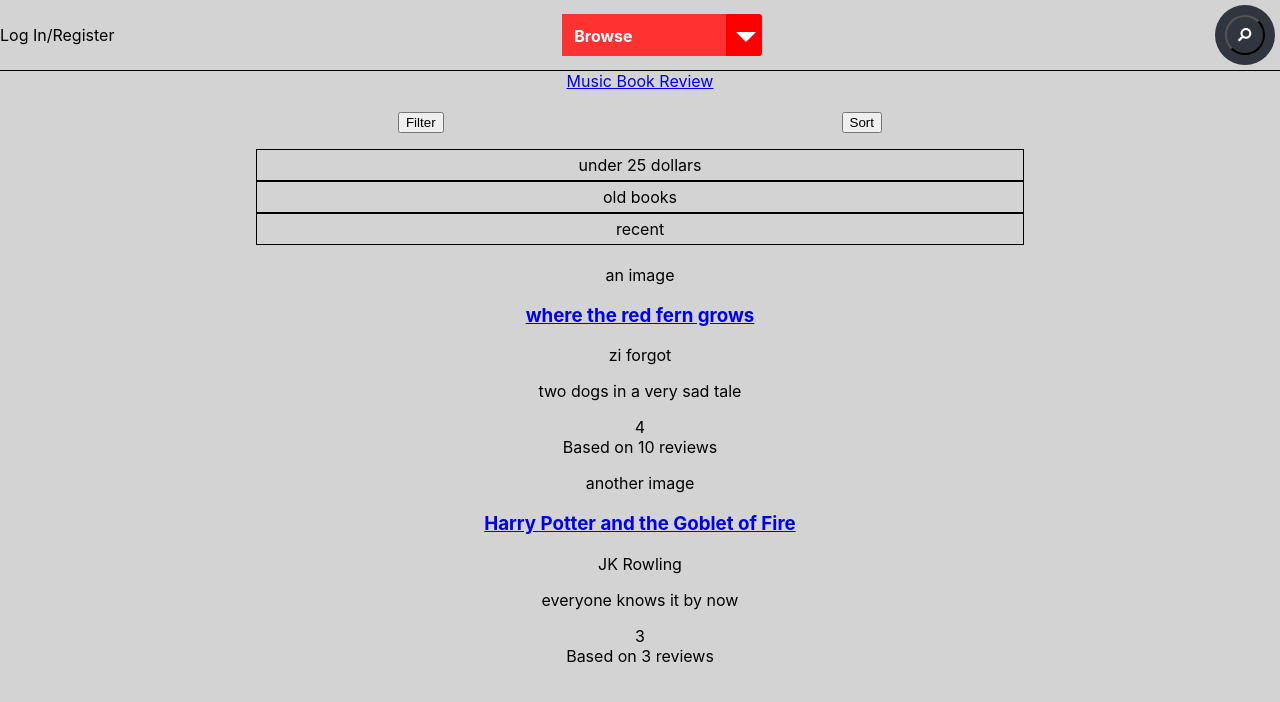
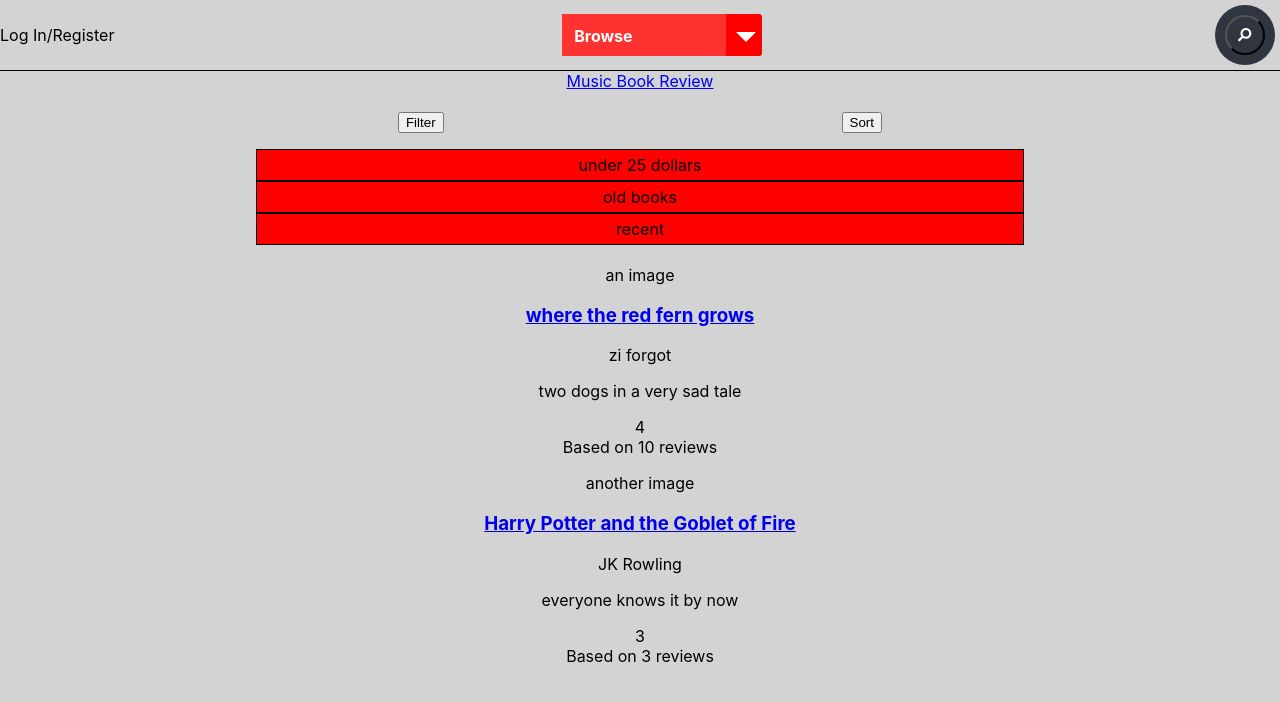
Before and after one commit to hotdogmcgee/music-book-review--client, a React (Create React App) app: page /category/1 in a window 1280 px wide. Both pictures are taken after a click on the element "Filter". Shown: the top 702 px of the page. Built offline with nearby package versions, Linux system fonts and the light colour scheme.

Commit message:
conditionally render style for filter buttons

```diff
--- a/src/Components/FilterSortBar/FilterSortBar.css
+++ b/src/Components/FilterSortBar/FilterSortBar.css
@@ -13,3 +13,7 @@
     border: 1px solid black;
     padding: 5px
 }
+
+.filter-highlight {
+    background-color: red
+}
--- a/src/Components/FilterSortBar/FilterSortBar.js
+++ b/src/Components/FilterSortBar/FilterSortBar.js
@@ -12,7 +12,12 @@ export default class FilterSortBar extends React.Component {
       displayOptions: false,
       list: [],
       filters: ["under 25 dollars", "old books", "recent"],
-      filterOrSort: null
+      filterOrSort: null,
+      activeFilters: {
+        'under 25 dollars': true,
+        'old books': true,
+        'recent': true
+      }
     };
 
     this.handleSetOptions = this.handleSetOptions.bind(this);
@@ -25,11 +30,32 @@ export default class FilterSortBar extends React.Component {
   };
 
   setFilterOrSort = value => {
-    console.log("ran");
     this.setState({
       filterOrSort: value
     });
   };
+
+  toggleClass = (value) => {
+    console.log('toggle class', this.state.activeFilters, value);
+
+
+    // console.log(this.state.activeFilters[value]);
+    // this.setState({ [value] : !value
+
+    // })
+    const activeFilters = {...this.state.activeFilters}
+    activeFilters[value] = !this.state.activeFilters[value]
+  // const obj = {}
+  // obj[value] = !this.state.activeFilters[value]
+  // console.log(obj);
+  this.setState({ activeFilters })
+  }
+
+//   inputChangeHandler : function (event) {
+//     this.setState({ [event.target.id]: event.target.value });
+//     // alternatively using template strings for strings
+//     // this.setState({ [`key${event.target.id}`]: event.target.value });
+// }
 
   handleSetOptions(list) {
     this.setState({
@@ -39,6 +65,7 @@ export default class FilterSortBar extends React.Component {
 
   handleOptionClick(value) {
     if (this.state.filterOrSort === "filter") {
+      this.toggleClass(value)
       this.handleFilterOptionClick(value);
     } else if (this.state.filterOrSort === "sort") {
       this.handleSortOptionClick(value);
@@ -80,11 +107,12 @@ export default class FilterSortBar extends React.Component {
     list = this.state.list;
 
     return (
-      <ul className="options-list">
+      <ul className="options-list" >
         {list.map((item, index) => {
           return (
             <li
-              className="option-list-item"
+              className={`option-list-item ${(this.state.activeFilters[item]) ? 'filter-highlight' : 'no-filter-highlight'}`}
+              // className={(this.state.filterOptionActive) ? 'non-active' : 'active'}
               key={index}
               // onClick={() => this.handleSortOptionClick(item)}
               onClick={() => this.handleOptionClick(item)}
--- a/src/Routes/CategoryPage/CategoryPage.js
+++ b/src/Routes/CategoryPage/CategoryPage.js
@@ -114,43 +114,18 @@ export default class CategoryPage extends React.Component {
     // const list = this.state.bookList ? this.state.bookList : STORE.bookList
     const list = STORE.bookList;
 
-    let newList;
-    // switch (filterValue, applyFilter) {
-    //   case "recent", true:
-    //       newList = list.filter(item => item.published_year > 2000)
+    let newList = list
 
-    //     break;
-    //   case "old books":
-    //       newList = list.filter(item => item.published_year <= 2000)
-    //     ;
-    //     break;
-    //   case "under 25 dollars":
-    //     console.log("under 25 dollars filter");
-    //     newList = list.filter(item => item.cost < 25)
-    //     break;
-    //   default:
-    //     console.log("yo");
-    // }
-
-    // if (!applyFilter) {
-
-    //     for (let i= 0; i < filters.length; i++) {
-    //       list.filter(item => filters[i]
-    //     }
-    //       )})
-
-    // }
-
-    // if (applyFilter) {
-    // for (let i = 0; i < filters.length; i++) {
-      // list.filter(item => filters[i]);
-
-      // const filterValue = filters[i]
 
       if (!filters.includes('old books')) {
-        newList = list.filter(item => item.published_year <= 2000);
-      } else {
-        newList = list
+        newList = newList.filter(item => item.published_year <= 2000);
+      }
+
+      if (!filters.includes('under 25 dollars')) {
+        newList = newList.filter(item => item.cost < 25);
+      }
+      if (!filters.includes('recent')) {
+        newList = newList.filter(item => item.published_year > 2000);
       }
       // switch ((filterValue)) {
       //   case ("recent"):
```
